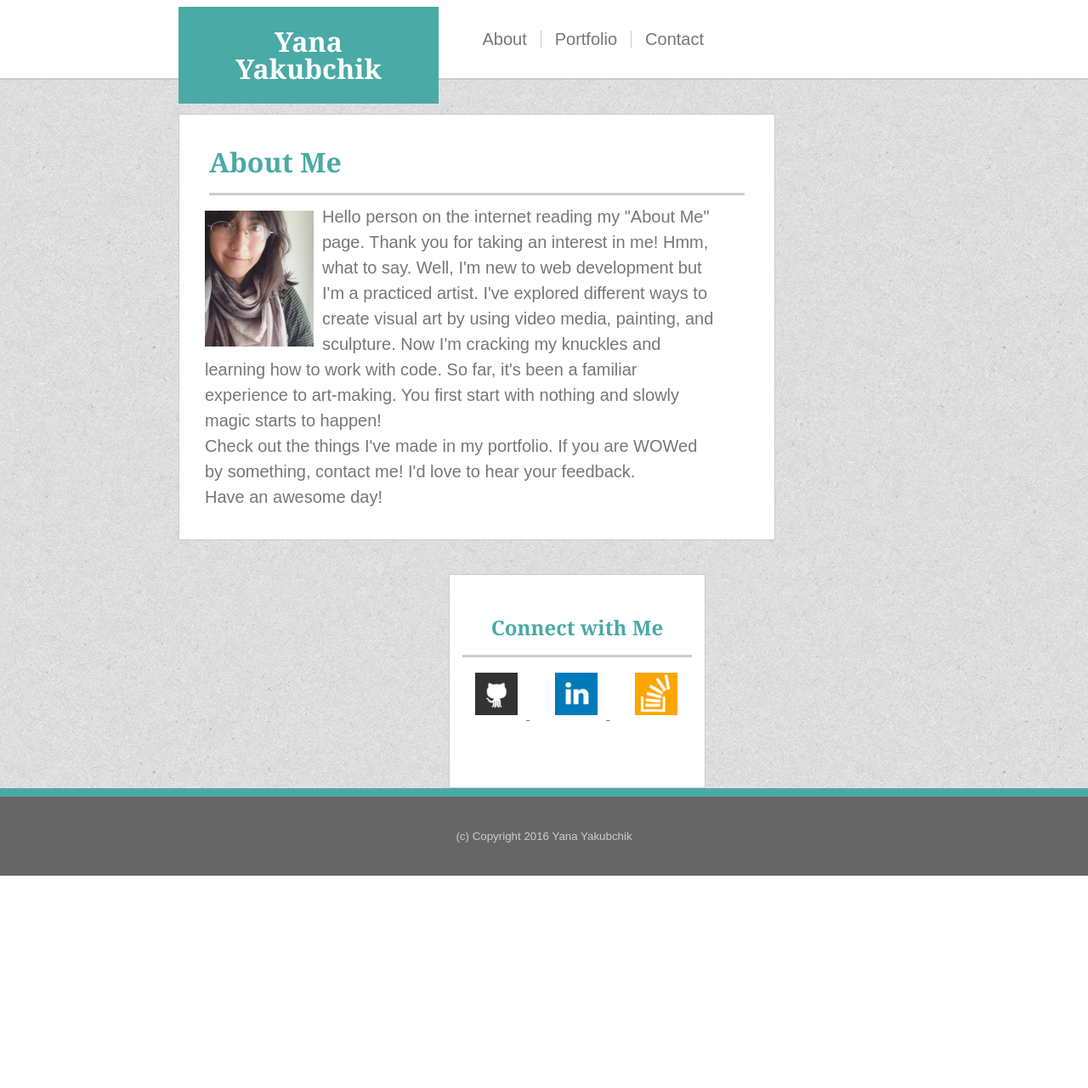
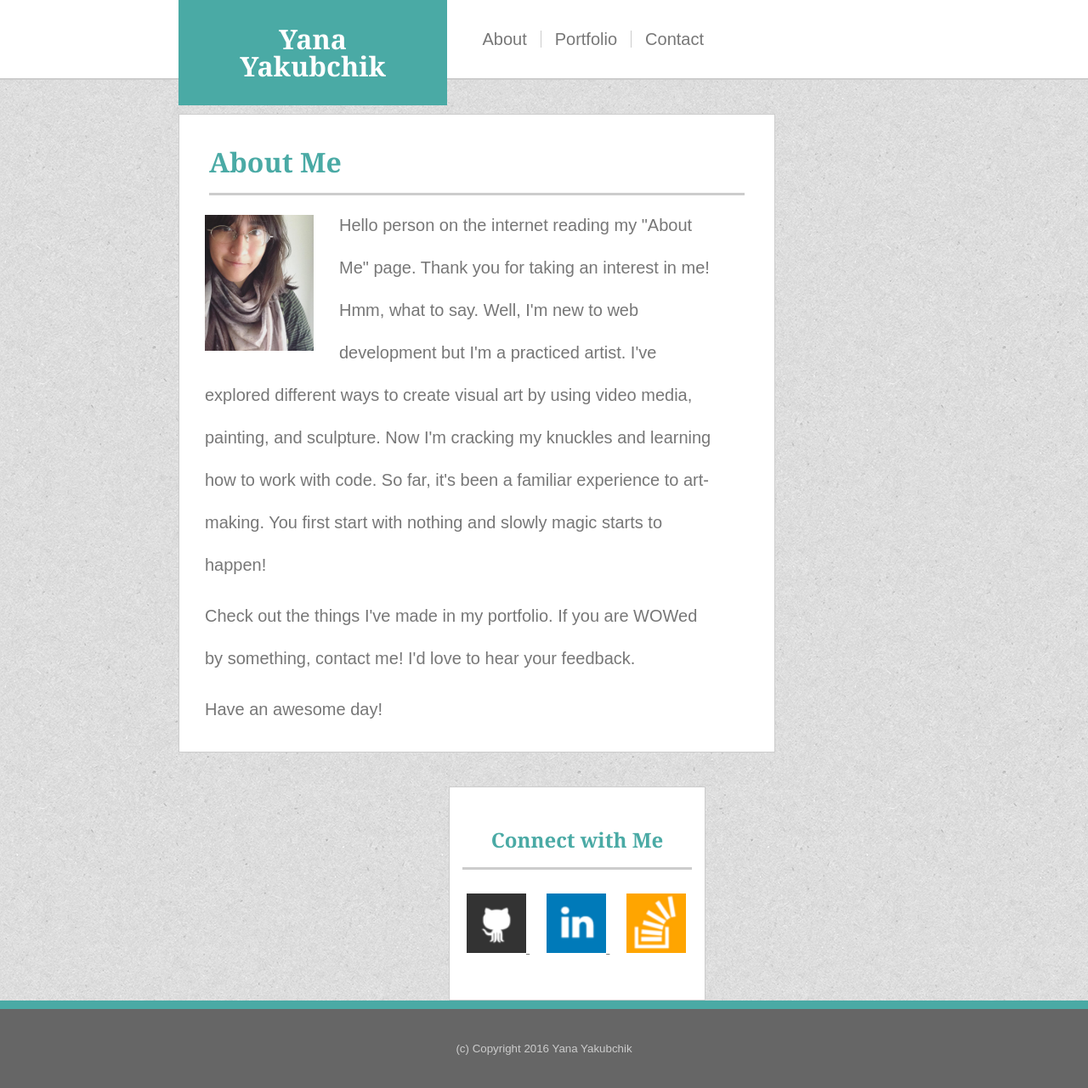
Before and after one commit to y908/Basic-Portfolio, a PHP site: page / in a window 1280 px wide. Shown: the whole page at 85% size. Before the commit the page ends 1031 px from the top, so only its background shows below. Run offline with PHP 8.4, Linux system fonts and the light colour scheme.

Commit message:
homework edit 5.6.16

```diff
--- a/assets/css/style.css
+++ b/assets/css/style.css
@@ -19,16 +19,16 @@ body {
 
 .name{
 	background: #4aaaa5;
-	padding: 25px;
+	padding: 30px;
 	width: 20%;
 	position: absolute;
 	left: 60px;
-	top: 8px;
+	top: 0px;
 	margin-left: 150px;
 }
 
 .about{
-	height: 500px;
+	height: 750px;
 	width: 700px;
 	background: #ffffff;
 	border: solid .5px #cccccc;
@@ -49,7 +49,7 @@ body {
 }
 
 .contact{
-	height: 500px;
+	height: 600px;
 	width: 700px;
 	background: #ffffff;
 	border: solid .5px #cccccc;
@@ -91,6 +91,68 @@ body {
 	font-size: 10pt;
 }
 
+.b{
+	height: 70px;
+	width: 70px;
+	margin-left: 20px;
+	margin-top: 20px;
+
+}
+
+.c{
+	margin: 20px;
+	margin-left: 50px;
+	width: 315px;
+	position: relative;
+	z-index: 1;
+}
+
+.cb{
+	width: 315px;
+	height: 80px;
+	background: #4aaaa5;
+	position: absolute;
+	z-index: 2;
+	margin-left: 50px;
+	margin-top: 170px;
+}
+
+.cb2{
+	width: 315px;
+	height: 80px;
+	background: #4aaaa5;
+	position: absolute;
+	z-index: 2;
+	margin-left: 435px;
+	margin-top: 170px;
+}
+
+.cb3{
+	width: 315px;
+	height: 80px;
+	background: #4aaaa5;
+	position: absolute;
+	z-index: 2;
+	margin-left: 50px;
+	margin-top: 450px;
+}
+
+.cb4{
+	width: 315px;
+	height: 80px;
+	background: #4aaaa5;
+	position: absolute;
+	z-index: 2;
+	margin-left: 435px;
+	margin-top: 450px;
+}
+
+.me{
+	margin-left: 30px;
+	margin-right: 30px;
+	margin-top: 15px;
+	margin-bottom: 15px;
+}
 
 h1 {
 	font-weight: bold;
@@ -129,6 +191,14 @@ h4{
 
 }
 
+h5{
+	text-align: center;
+	color: #ffffff;
+	font-family: font-family: 'Georgia', Times, Times New Roman, serif;
+	font-size: 20pt;
+	margin-top: 25px;
+}
+
 p{
 	color: #777777;
 	font-family: 'Arial', 'Helvetica Neue', Helvetica, sans-serif;
@@ -137,15 +207,8 @@ p{
 	text-align: left;
 	margin-left: 30px;
 	margin-top: 10px;
-	line-height: 150%;
+	line-height: 250%;
 
-}
-
-
-img {
-	margin: 10px;
-	margin-bottom: 5px;
-	margin-left: 30px
 }
 
 hr {
@@ -183,8 +246,6 @@ li a {
 	text-decoration: none;
 	font-family: 'Arial', 'Helvetica Neue', Helvetica, sans-serif;
 	font-size: 15pt;
-
-
 }
 
 li:not(:first-child) {
--- a/index.html
+++ b/index.html
@@ -11,9 +11,9 @@
 
 	<div class="navbar">
 		<ul>
-				<li><a class="active" href="#Contact">Contact</a></li>
-				<li><a class="active" href="#portfolio">Portfolio</a></li>
-				<li><a class="active" href="#about">About</a></li>
+				<li><a class="active" href="file:///C:/Users/Yetzenia/Desktop/Bootcamp/week1/homework/Basic-Portfolio-hw/contact.html">Contact</a></li>
+				<li><a class="active" href="file:///C:/Users/Yetzenia/Desktop/Bootcamp/week1/homework/Basic-Portfolio-hw/portfolio.html">Portfolio</a></li>
+				<li><a class="active" href="file:///C:/Users/Yetzenia/Desktop/Bootcamp/week1/homework/Basic-Portfolio-hw/index.html">About</a></li>
 	</div>
 
 	<div class="name">
@@ -23,11 +23,11 @@
 	<div class="about">
 		<h2>About Me</h2>
 		<hr>
-		<img src="assets/images/portrait.png" alt="me" width="128" height="160" align="left">
-		<p>	Hello person on the internet reading my "About Me" page. Thank you for taking an interest in me! Hmm, what to say. Well, I'm new to web development but I'm a practiced artist. I've explored different ways to create visual art by using video media, painting, and sculpture. Now I'm cracking my knuckles and learning how to work with code. So far, it's been a familiar experience to art-making. You first start with nothing and slowly magic starts to happen!
-		<br>
-		Check out the things I've made in my portfolio. If you are WOWed by something, contact me! I'd love to hear your feedback.
-		<br>
+		<img src="assets/images/portrait.png" class="me" width="128" height="160" align="left">
+		<p>	Hello person on the internet reading my "About Me" page. Thank you for taking an interest in me! Hmm, what to say. Well, I'm new to web development but I'm a practiced artist. I've explored different ways to create visual art by using video media, painting, and sculpture. Now I'm cracking my knuckles and learning how to work with code. So far, it's been a familiar experience to art-making. You first start with nothing and slowly magic starts to happen!</p>
+		<p>
+		Check out the things I've made in my portfolio. If you are WOWed by something, contact me! I'd love to hear your feedback.</p>
+		<p>
 			Have an awesome day!</p>
 	</div>
 
@@ -35,13 +35,13 @@
 		<h3>Connect with Me</h3>
 			<hr>
 		<a href="#">
-			<img src="assets/images/GitHub.png" alt="git" width="50" height="50">
+			<img src="assets/images/GitHub.png" class="b">
 		</a>
 		<a href="#">
-			<img src="assets/images/LinkedIn.png" alt="git" width="50" height="50">
+			<img src="assets/images/LinkedIn.png" class="b">
 		</a>
 		<a href="#">
-			<img src="assets/images/Stack.png" alt="git" width="50" height="50">
+			<img src="assets/images/Stack.png" class="b">
 		</a>
 	</div>
 
```
Also changed, not shown: contact.html (+7 -7 lines), portfolio.html (+19 -14 lines).
